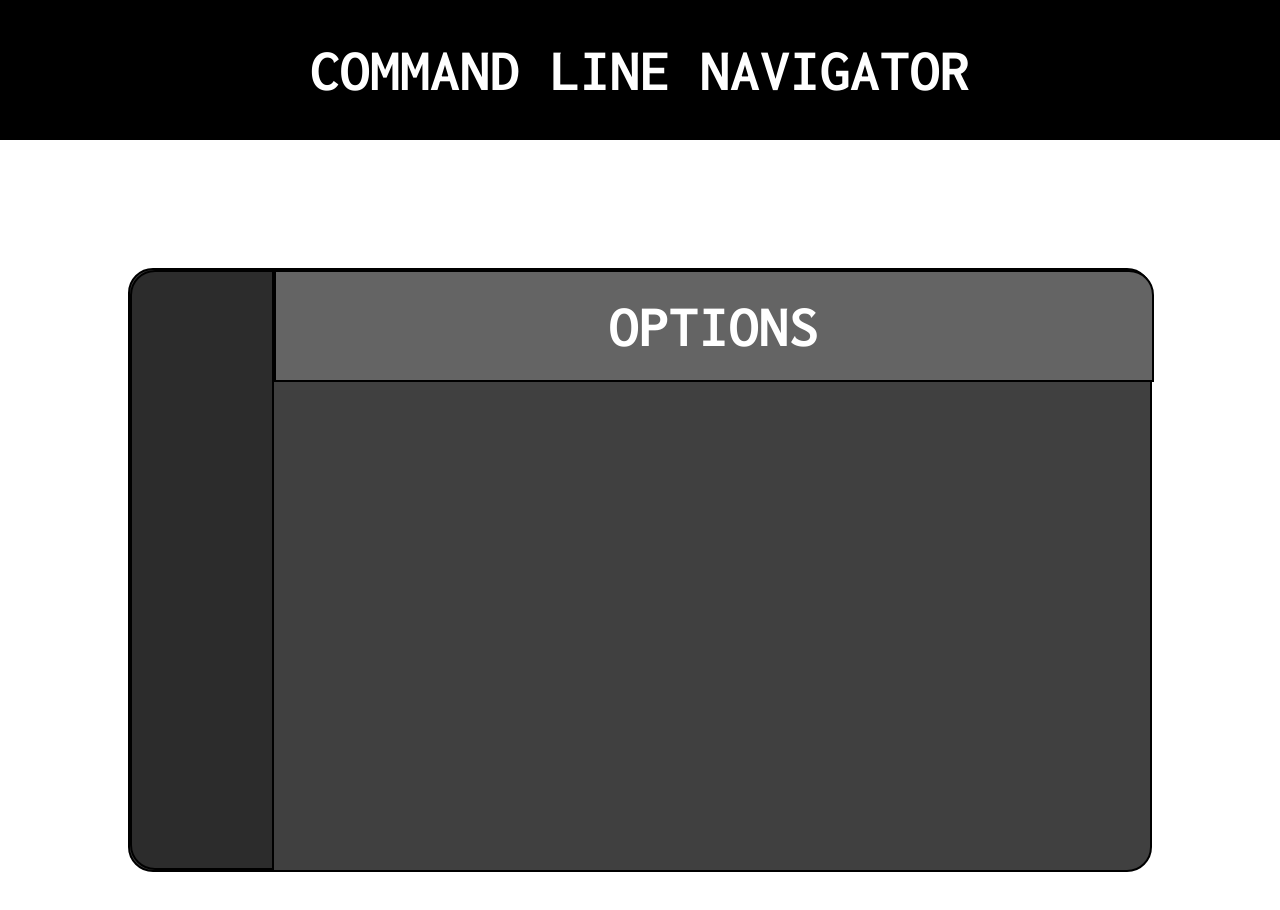
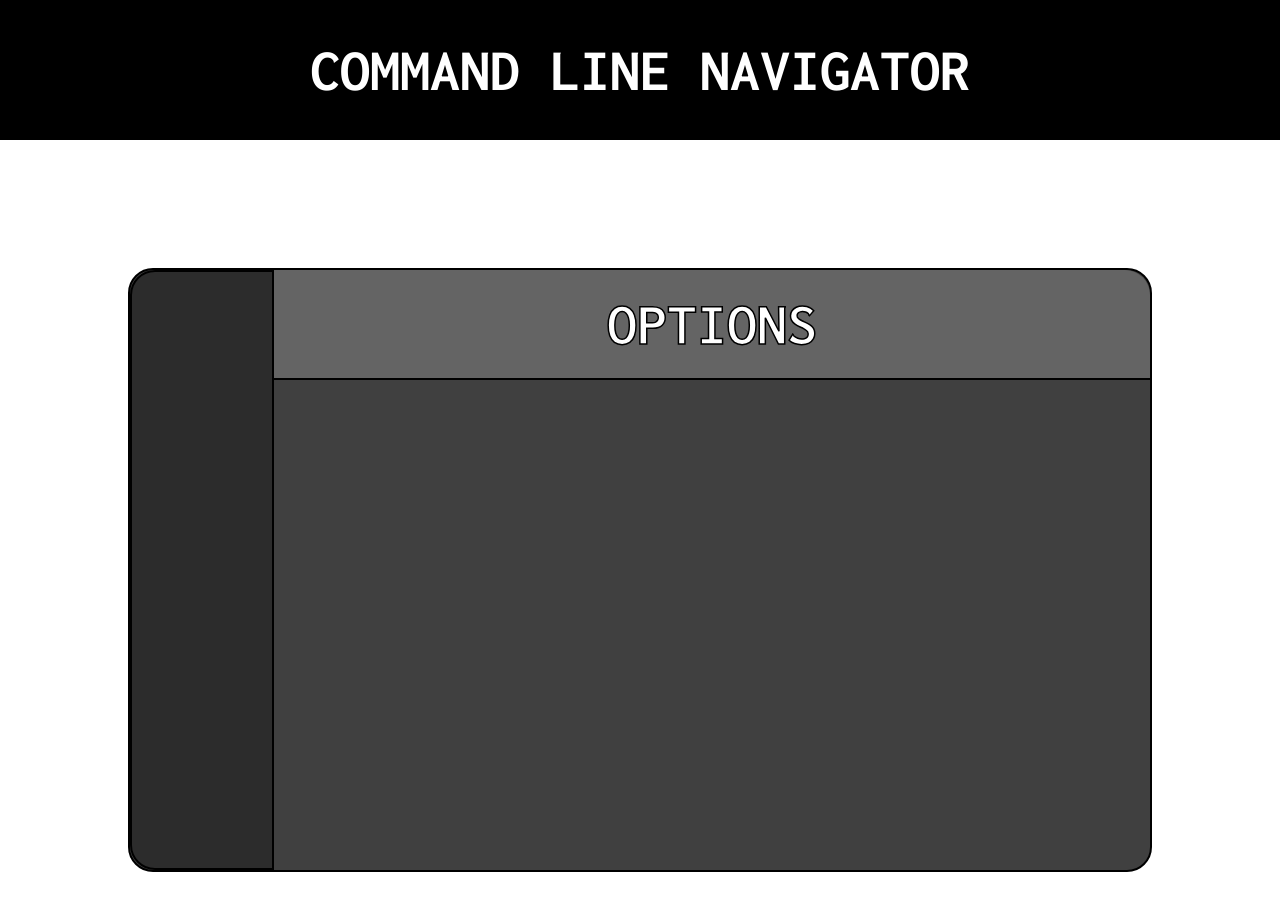
Before and after one commit to 7-O-2-H/command-line-navigator, a Next.js app in the folder command-line-navigator/: page / in a window 1280 px wide. Shown: the top 910 px of the page. Built offline with nearby package versions, Linux system fonts and the light colour scheme.

Commit message:
fix init styling issues

```diff
--- a/command-line-navigator/src/styles/optionsContainer.css
+++ b/command-line-navigator/src/styles/optionsContainer.css
@@ -8,6 +8,9 @@
   border-style: solid;
   border-width: 2px;
   background-color: #404040;
+  text-decoration:solid;
+  -webkit-text-stroke-width: 1.5px;
+  -webkit-text-stroke-color: black;
 }
 
 .lefts {
@@ -33,8 +36,8 @@
   background-color: #646464;
   width: 100%;
   border-radius: 0px 25px 0px 0px;
-  border-color: black;
-  border-style: solid;
-  border-width: 2px;
+  border-bottom-color: black;
+  border-bottom-style: solid;
+  border-bottom-width: 2px;
   height: 18%;
 }
```
